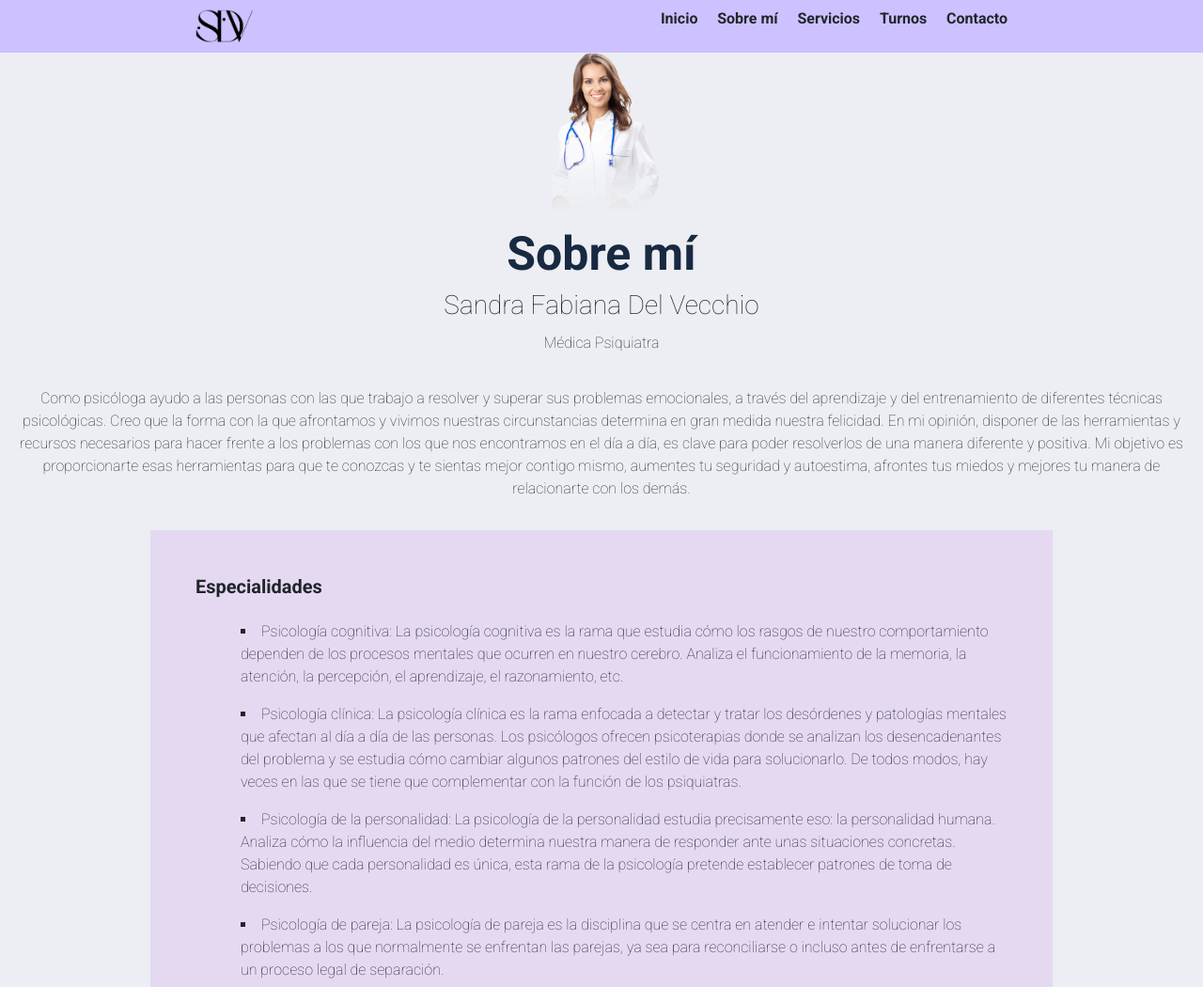
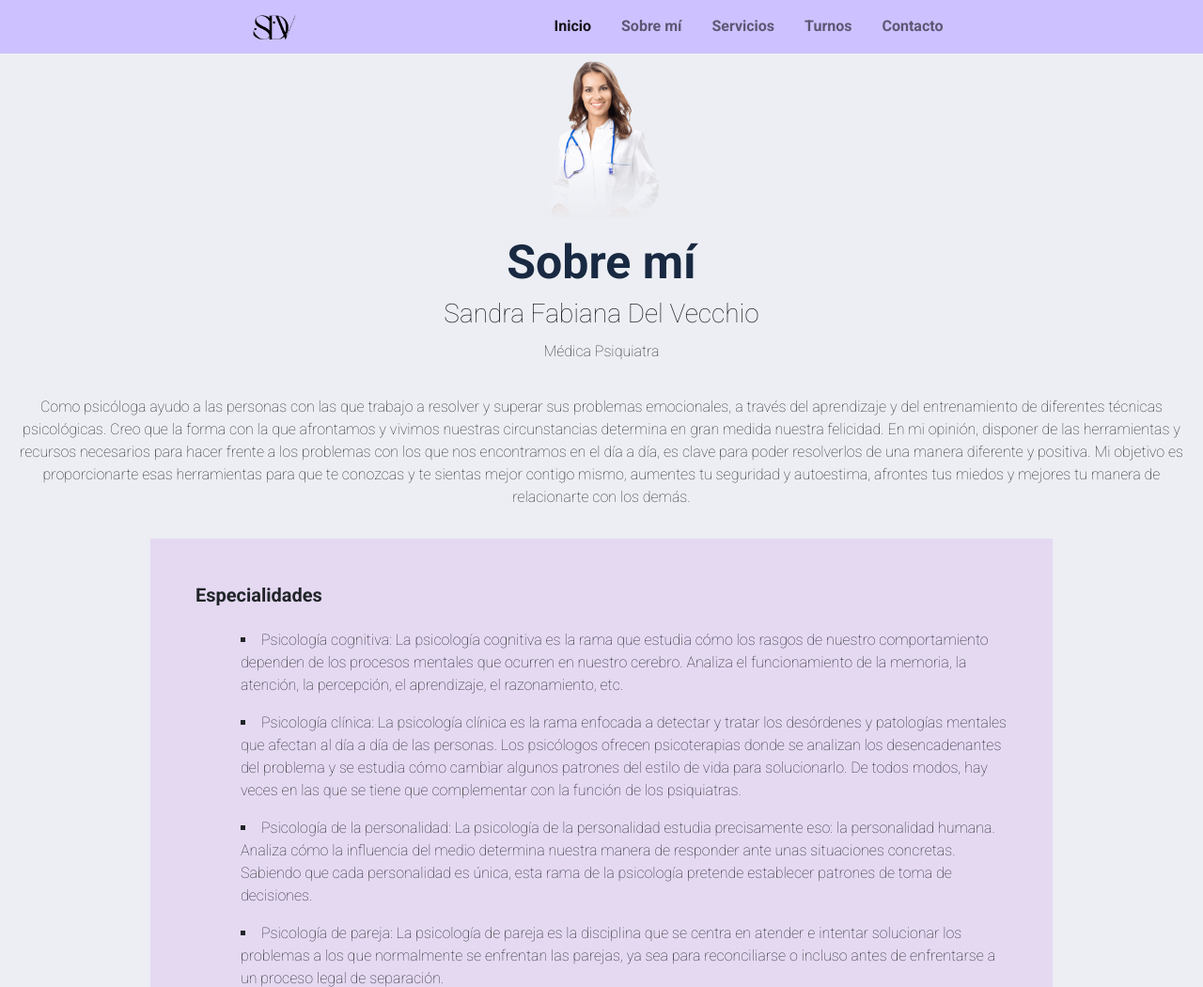
Before and after one commit to candeaponte9/miproyecto-v2, a website: page pages/sobre-mi.html in a window 1280 px wide. Shown: the top 1050 px of the page at 94% size. Drawn offline with nearby package versions, Linux system fonts and the light colour scheme.

Commit message:
modified:   css/styles.css 	modified:   index.html 	modified:   pages/contacto.html 	modified:   pages/servicios.html 	modified:   pages/sobre-mi.html 	modified:   pages/turnos.html 	modified:   scss/contenedores/_header.scss 	modified:   scss/contenedores/_mediaqueries.scss

```diff
--- a/pages/sobre-mi.html
+++ b/pages/sobre-mi.html
@@ -22,27 +22,33 @@
 
 </head>
 <body>
-    <div class="contenedor">
     <header>
-            <img src="../img/logo.png" alt="Logotipo">
-            <nav>
-                <ul>
-                    <li>
-                        <a href="../index.html" class="text-dark">Inicio</a>
+        <nav class="navbar navbar-expand-lg" style="background-color: #cdc1ff;">
+            <div class="container-fluid">
+                <a class="navbar-brand" href="../index.html"> <img src="../img/logo.png" alt="Logotipo"> </a>
+                <button class="navbar-toggler" type="button" data-bs-toggle="collapse" data-bs-target="#navbarNav" aria-controls="navbarNav" aria-expanded="false" aria-label="Toggle navigation">
+                <span class="navbar-toggler-icon"></span>
+                </button>
+                <div class="collapse navbar-collapse" id="navbarNav">
+                    <ul class="navbar-nav">
+                        <li class="nav-item">
+                            <a class="nav-link active" aria-current="page" href="../index.html">Inicio</a>
                         </li>
-                    <li>
-                        <a href="../pages/sobre-mi.html" class="text-dark">Sobre mí</a>
+                        <li class="nav-item">
+                            <a class="nav-link" href="../pages/sobre-mi.html">Sobre mí</a>
                         </li>
-                    <li>
-                        <a href="../pages/servicios.html" class="text-dark">Servicios</a>
+                        <li class="nav-item">
+                            <a class="nav-link" href="../pages/servicios.html">Servicios</a>
                         </li>
-                    <li>
-                        <a href="../pages/turnos.html" class="text-dark">Turnos</a>
+                        <li class="nav-item">
+                            <a class="nav-link" href="../pages/turnos.html">Turnos</a>
                         </li>
-                    <li>
-                        <a href="../pages/contacto.html" class="text-dark">Contacto</a>
+                        <li class="nav-item">
+                            <a class="nav-link" href="../pages/contacto.html">Contacto</a>
                         </li>
                     </ul>
+                </div>
+            </div>
           </nav>
     </header>
 
--- a/scss/contenedores/_header.scss
+++ b/scss/contenedores/_header.scss
@@ -3,7 +3,7 @@
 header{
     display: none;
     background-color: $color-secundario;
-    padding: 0.5rem;
+    margin-bottom: 0.5rem;
     z-index: 2;
     text-decoration: none;
     font-weight: bold;
@@ -15,7 +15,7 @@
         ul{
             list-style: none;
             display: flex;
-            gap: 1.3rem;
+            gap: 1rem;
         }
     }
 }
--- a/scss/contenedores/_mediaqueries.scss
+++ b/scss/contenedores/_mediaqueries.scss
@@ -3,8 +3,8 @@
     /* estilos del menu */
     header{
         img{
-        max-width: 5%;
-        min-width: 5%;
+        max-width: 16%;
+        min-width: 16%;
         }
         nav{
             ul{
@@ -112,7 +112,7 @@
     /* estilos del header */
     header{
         img{
-            max-width: 7%;
+            max-width: 15%;
         }
     }
 
@@ -206,7 +206,7 @@
             }
         }
         img{
-            max-width: 9%;
+            max-width: 15%;
         }
     }
     /* estilos de main */
```
Also changed, not shown: index.html (+20 -15 lines), pages/contacto.html (+21 -15 lines), pages/servicios.html (+20 -15 lines), pages/turnos.html (+20 -15 lines), css/styles.css. Lines whose indentation alone changed are shown as unchanged.
